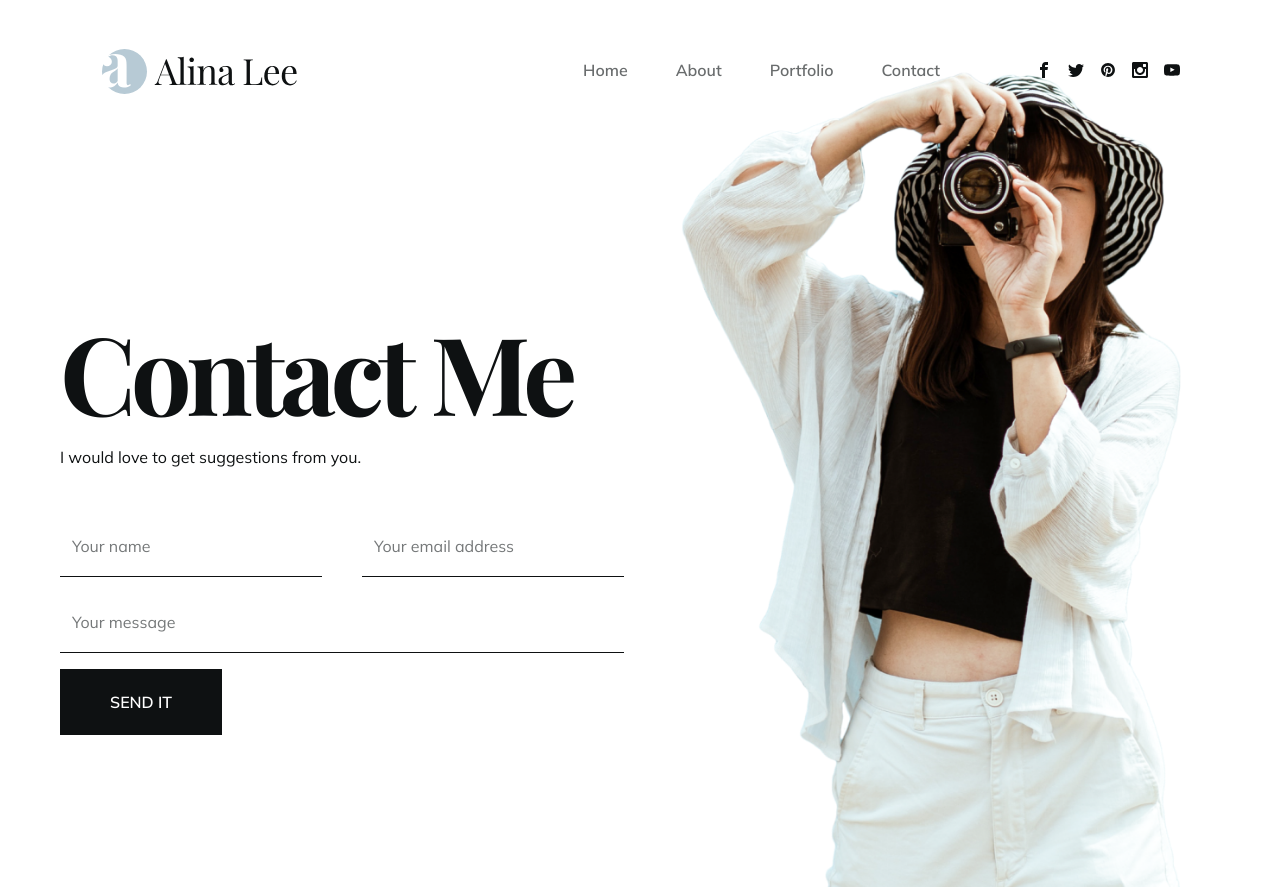
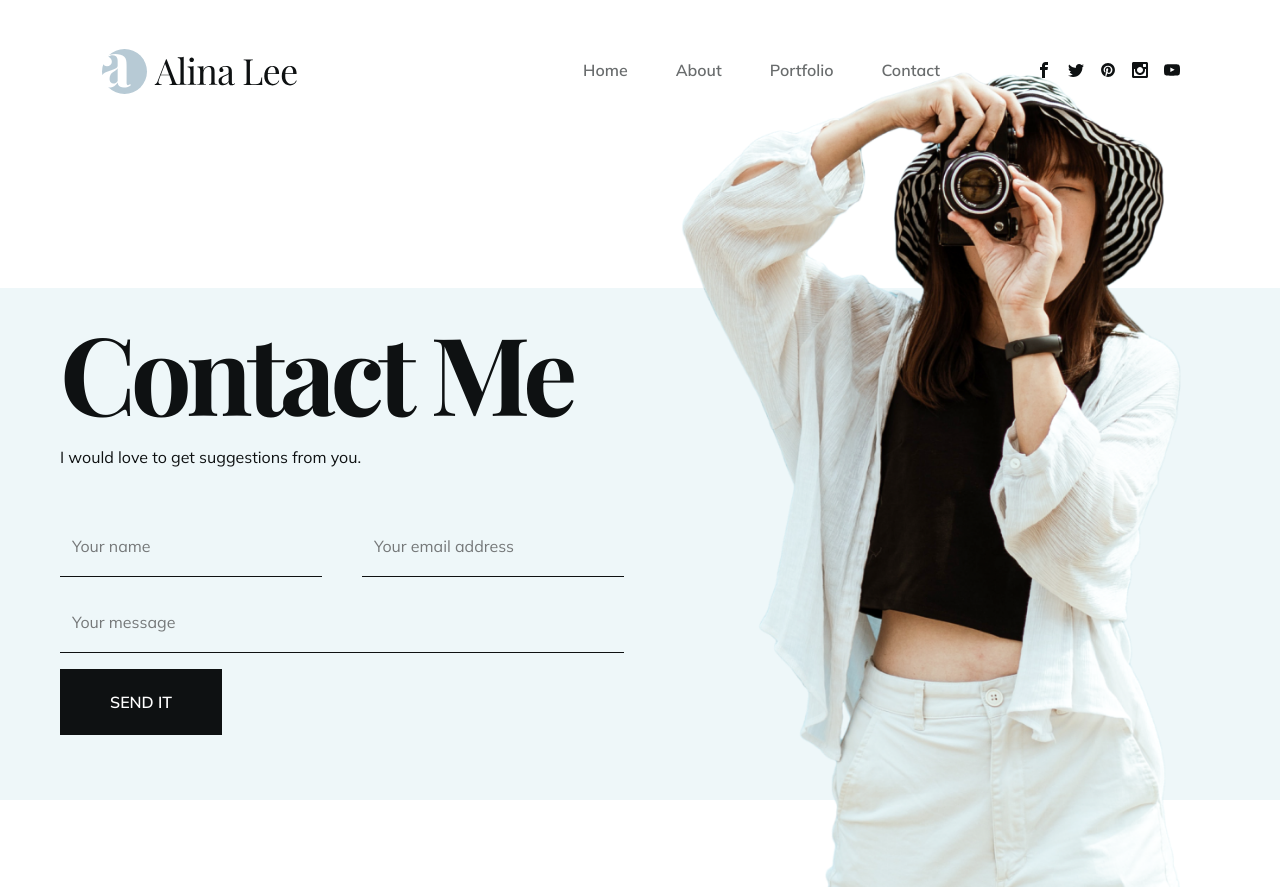
Before and after one commit to LeeMokoto/photography, a React (Create React App) app: page /contact in a window 1280 px wide. Built offline with nearby package versions, Linux system fonts and the light colour scheme; the HTML template or start-up script is replaced by a standard one; a web font is replaced by a local one.

Commit message:
add animation to contact page

```diff
--- a/src/pages/Contact.js
+++ b/src/pages/Contact.js
@@ -1,16 +1,30 @@
 import React from "react";
 //import images
-import WomanImg from "../img/contact/woman.png";
+import WomanImg from "../img/contact/woman.png"; //import motion
+import { motion } from "framer-motion";
+//import transition
+import { transition1 } from "../transitions";
 
 const Contact = () => {
   return (
-    <section className="section bg-white">
+    <motion.section
+      initial={{ opacity: 0, y: "100%" }}
+      animate={{ opacity: 1, y: 0 }}
+      exit={{ opacity: 0, y: "100%" }}
+      transition={transition1}
+      className="section bg-white"
+    >
       <div className="container mx-auto h-full">
         <div className="flex flex-col lg:flex-row h-full items-center justify-start pt-36 gap-x-8 text-center lg:text-left">
           {/* bg */}
-          <div className="hidden lg:flex bg-[#eef7f9] absolute bottom-0 left-0 right-0 top-72 -z-10">
-            bg
-          </div>
+          <motion.div
+            initial={{ opacity: 0, y: "100%" }}
+            animate={{ opacity: 1, y: 0 }}
+            exit={{ opacity: 0, y: "100%" }}
+            transition={transition1}
+            className="hidden lg:flex bg-[#eef7f9] absolute bottom-0 left-0 right-0 top-72 -z-10"
+          >
+          </motion.div>
           {/* text & form */}
           <div className="lg:flex-1 lg:pt-32 px-4">
             <h1 className="h1">Contact me</h1>
@@ -39,12 +53,17 @@
             </form>
           </div>
           {/* image */}
-          <div className="lg:flex-1">
+          <motion.div
+           initial={{ opacity: 0, y: "100%" }}
+           animate={{ opacity: 1, y: 0 }}
+           exit={{ opacity: 0, y: "100%" }}
+           transition={{transition: transition1, duration: 1.5}}
+          className="lg:flex-1">
             <img src={WomanImg} alt="" />
-          </div>
+          </motion.div>
         </div>
       </div>
-    </section>
+    </motion.section>
   );
 };
 
```
